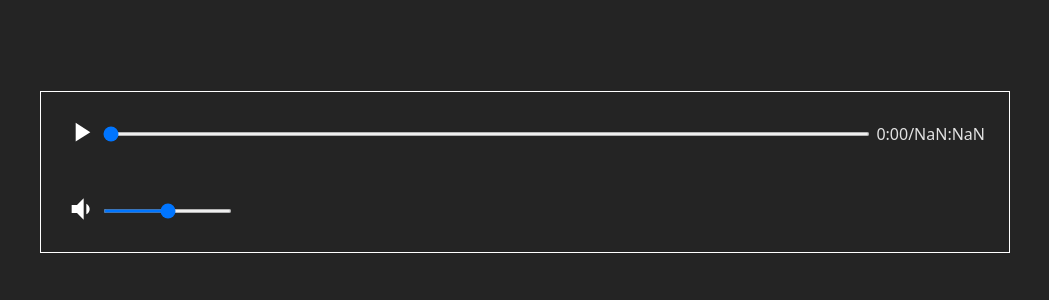
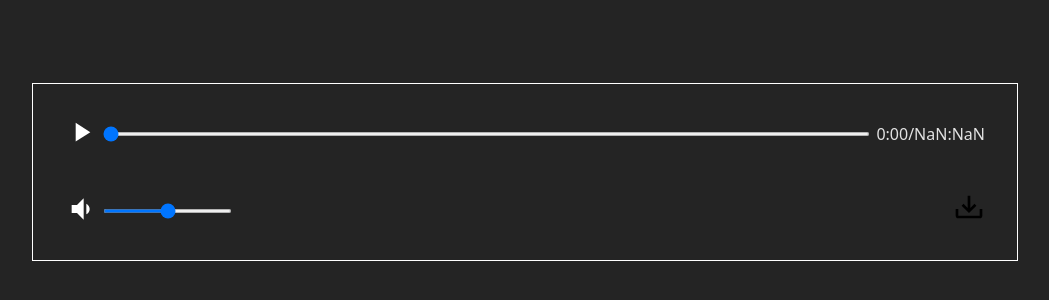
Before and after one commit to isaiah0812/zaemadethis-singles-project, a React (Vite) app in the folder client/: page / in a window 1280 px wide. Shown: the part 228-528 px from the top of the page, without its empty margins (115-1164 px from the left). Built offline with nearby package versions, Linux system fonts and the light colour scheme.

Commit message:
download button, styled bottom row

```diff
--- a/client/src/App.css
+++ b/client/src/App.css
@@ -8,7 +8,7 @@
 
 #player {
   border: 1px solid #FFFFFF;
-  padding: 1.5rem;
+  padding: 2rem;
   max-width: 920px;
   width: 100%;
   height: 7rem;
@@ -16,3 +16,8 @@
   flex-direction: column;
   justify-content: space-between;
 }
+
+#second-row {
+  display: flex;
+  justify-content: space-between;
+}
--- a/client/src/App.tsx
+++ b/client/src/App.tsx
@@ -1,4 +1,5 @@
 import './App.css'
+import DownloadButton from './components/downloadButton';
 import TimeSeeker from './components/timeSeeker';
 import VolumeSlider from './components/volumeSlider';
 
@@ -9,7 +10,10 @@ function App() {
     <>
       <div id="player">
         <TimeSeeker song={song} />
-        <VolumeSlider song={song} />
+        <div id="second-row">
+          <VolumeSlider song={song} />
+          <DownloadButton />
+        </div>
       </div>
     </>
   )
--- /dev/null
+++ b/client/src/components/downloadButton.tsx
@@ -0,0 +1,10 @@
+import { mdiTrayArrowDown } from "@mdi/js";
+import Icon from "@mdi/react";
+
+export default function DownloadButton() {
+  return (
+    <button id="download-button" onClick={() => alert('Song downloading!')}>
+      <Icon path={mdiTrayArrowDown} size="2rem" />
+    </button>
+  )
+}
--- a/client/src/components/styles/shared.css
+++ b/client/src/components/styles/shared.css
@@ -2,6 +2,7 @@ button {
   background: transparent;
   padding: 0;
   border: none;
+  cursor: pointer;
 
   &:hover {
     border: none;
@@ -12,5 +13,9 @@ button {
 #seeker-container, #volume-container {
   display: flex;
   column-gap: 0.25rem;
-  align-items: center
+  align-items: center;
 }
+
+#stat-counter {
+  justify-self: flex-end;
+}
--- a/client/src/components/volumeSlider.tsx
+++ b/client/src/components/volumeSlider.tsx
@@ -1,4 +1,4 @@
-import { useState } from "react"
+import { useEffect, useState } from "react"
 import './styles/sliders.css';
 import { mdiVolumeHigh, mdiVolumeLow, mdiVolumeMedium, mdiVolumeMute } from "@mdi/js";
 import Icon from "@mdi/react";
@@ -11,6 +11,10 @@ interface VolumeSliderProps {
 export default function VolumeSlider({ song }: VolumeSliderProps) {
   const [ volume, setVolume ] = useState(50);
   const [ volumeIcon, setVolumeIcon ] = useState(mdiVolumeMedium);
+
+  useEffect(() => {
+    song.volume = 0.5
+  }, [])
 
   const selectVolumeIcon = (incomingVolume: number) => {
     if (incomingVolume === 0) {
```
